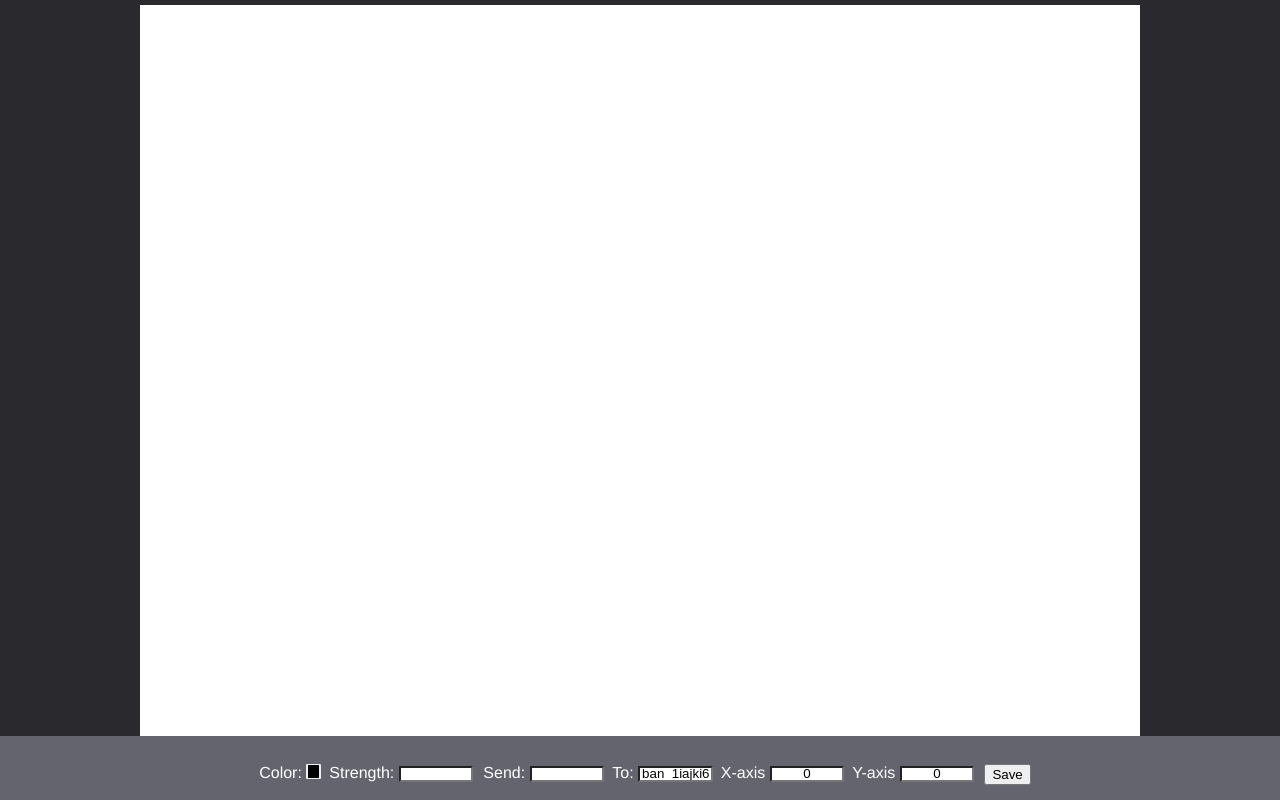
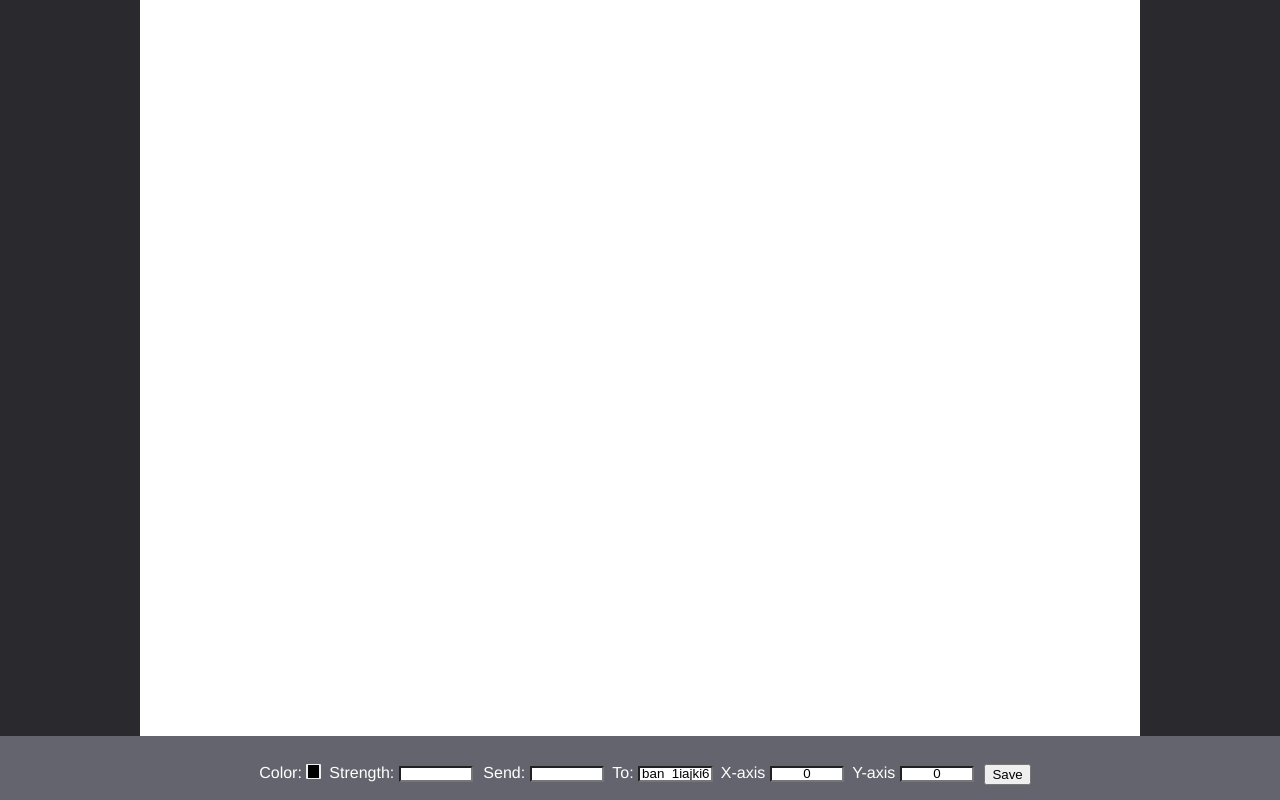
Before and after one commit to PlsHeal/MonkeyArt, a React (Create React App) app: page / in a window 1280 px wide. Built offline with nearby package versions, Linux system fonts and the light colour scheme.

Commit message:
remove padding

```diff
--- a/src/App.js
+++ b/src/App.js
@@ -7,7 +7,7 @@ function App() {
   return (
     <div className="App">
       <Pixelboard />
-      <br/>
+      <br />
       <div className="Nav-bar">
         <Navbar />
       </div>
--- a/src/features/board/Pixelboard.css
+++ b/src/features/board/Pixelboard.css
@@ -7,5 +7,4 @@
 
 #canvas {
     cursor: crosshair;
-    padding: 5px;
 }
```
